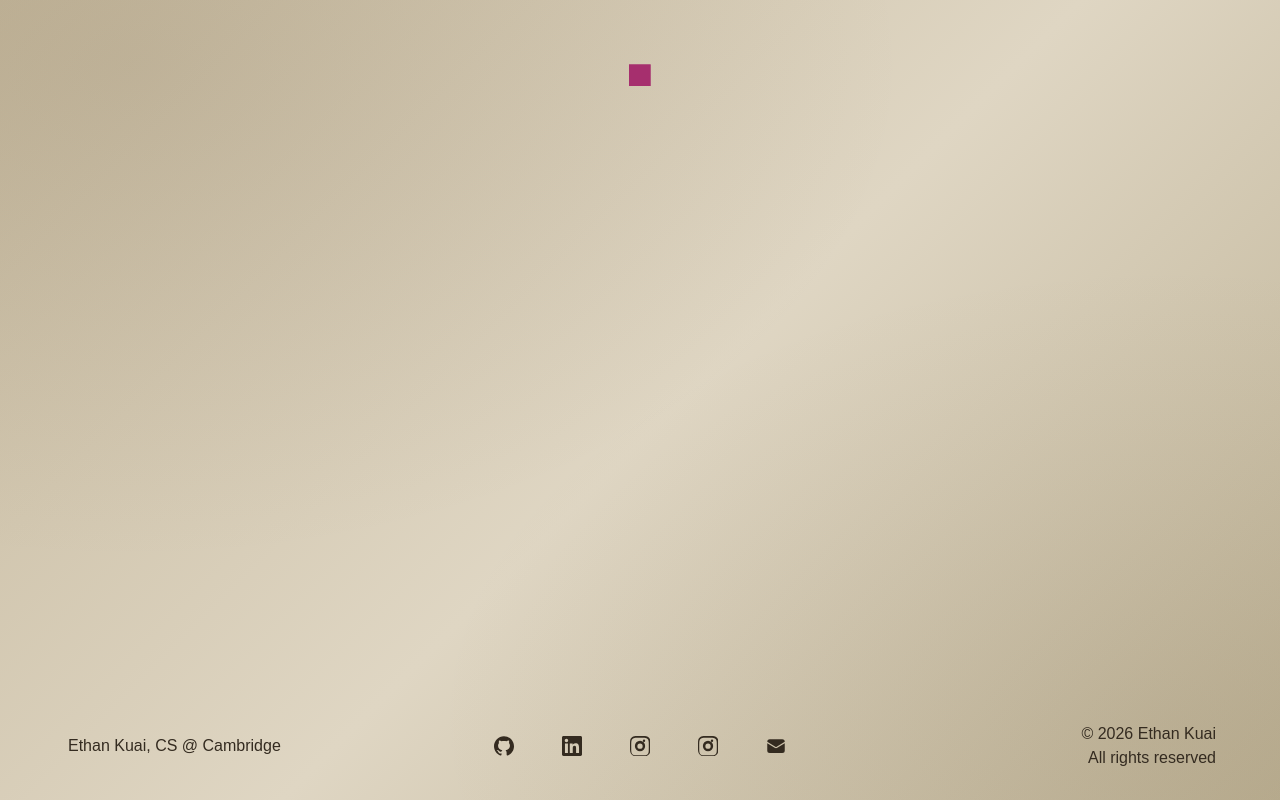
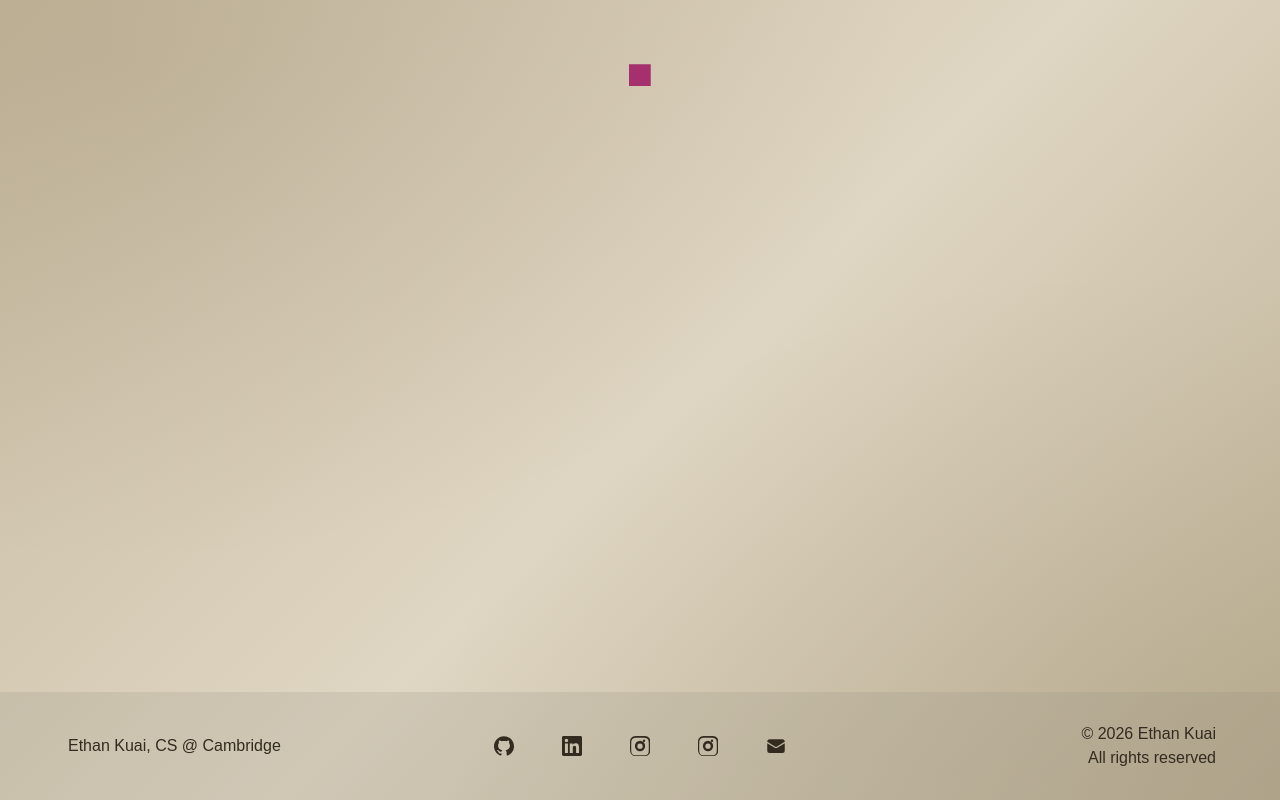
Before and after one commit to EthanKuai/kuai-website, a Next.js app: page / in a window 1280 px wide. Built offline with nearby package versions, Linux system fonts and the light colour scheme.

Commit message:
feat(footer): Translucent text background color

```diff
--- a/src/components/footer.tsx
+++ b/src/components/footer.tsx
@@ -4,7 +4,7 @@ import styles from "./footer.module.css";
 
 export default function Footer() {
   return (
-    <footer className="py-6 px-[5%]">
+    <footer className="bg-[var(--text-background)] py-6 px-[5%]">
       <div className={styles.bar}>
         <span className="left mx-1">Ethan Kuai, CS @ Cambridge</span>
 
--- a/src/styles/globals.css
+++ b/src/styles/globals.css
@@ -3,6 +3,7 @@
 /* Background */
 :root {
   --background: #c5b89d;
+  --text-background: rgb(147 139 127 / 0.2);
   --page-background:
     radial-gradient(ellipse at 10% 8%, rgb(88 69 42 / 0.1), transparent 48%),
     radial-gradient(ellipse at 92% 90%, rgb(88 69 42 / 0.08), transparent 45%),
@@ -13,6 +14,7 @@
 @media (prefers-color-scheme: dark) {
   :root {
     --background: #302254;
+    --text-background: rgb(10 8 14 / 0.28);
     --page-background:
       radial-gradient(ellipse at 10% 8%, rgb(10 17 44 / 0.28), transparent 48%),
       radial-gradient(ellipse at 92% 90%, rgb(43 18 54 / 0.2), transparent 45%),
```
